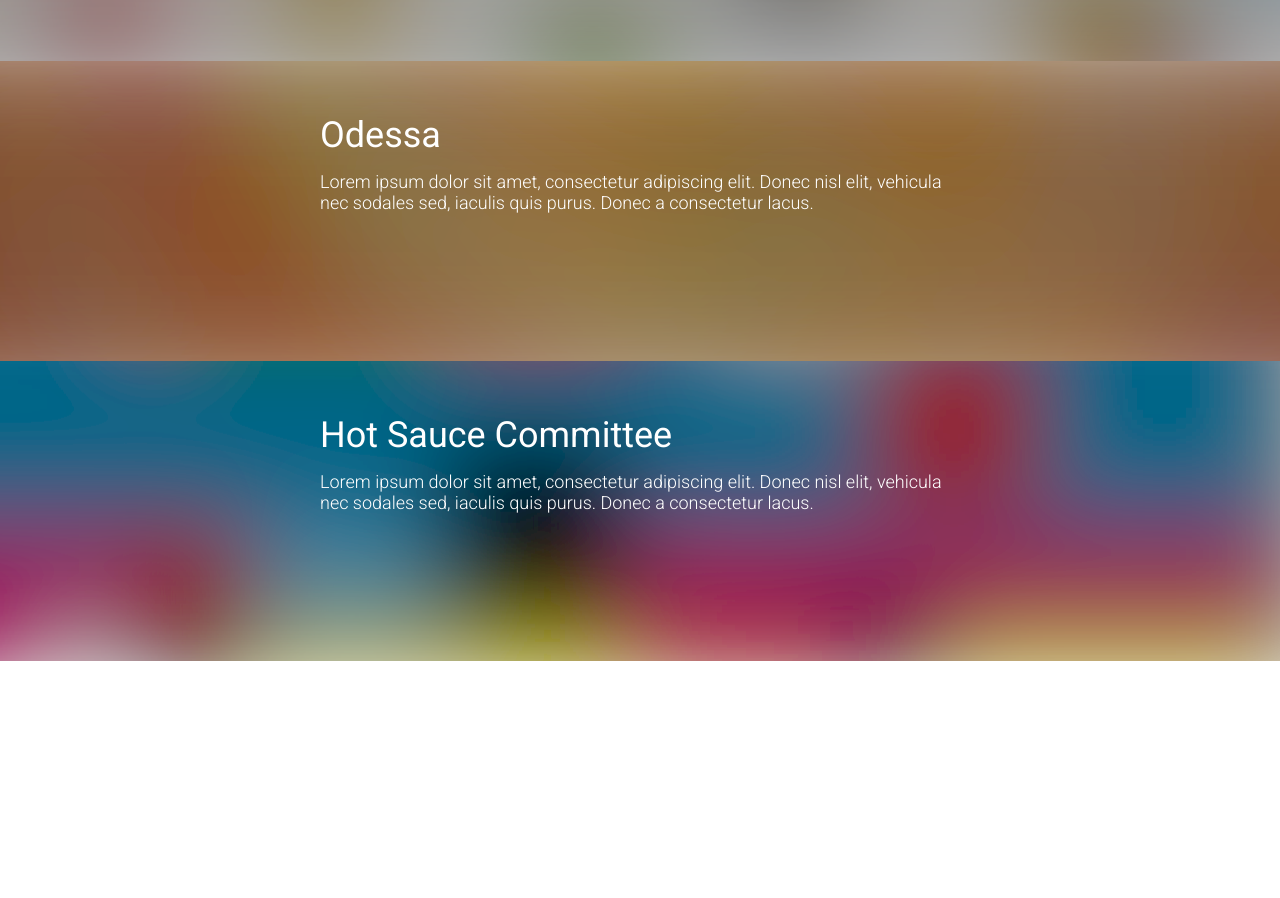
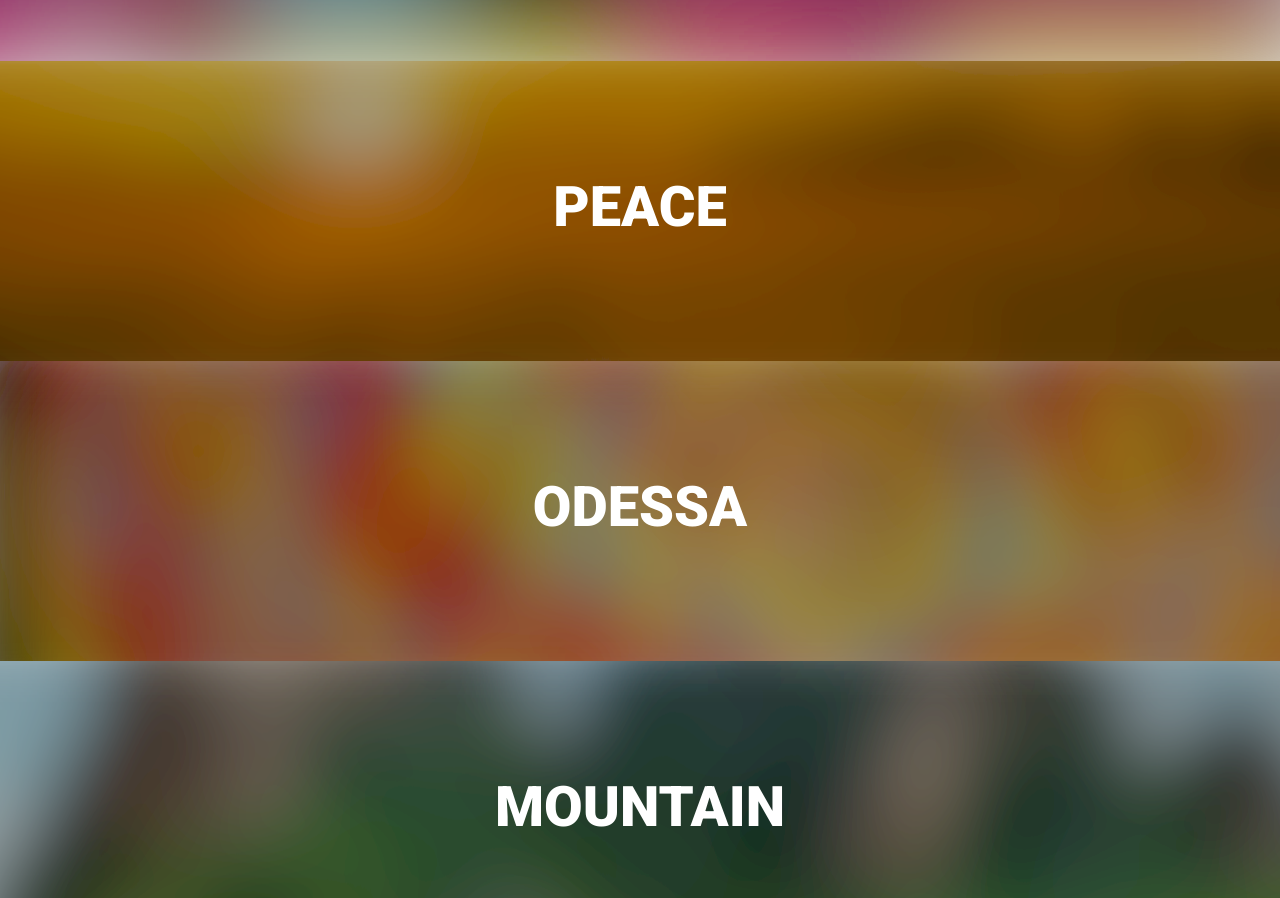
Before and after one commit to tomhallam/Blurr, a plain HTML site: page index.html in a window 1280 px wide. Shown: the part 669-1567 px from the top of the page. Before the commit the page ends 1330 px from the top, so only its background shows below. Drawn offline with nearby package versions, Linux system fonts and the light colour scheme.

Commit message:
Updated demo page

```diff
--- a/index.html
+++ b/index.html
@@ -25,23 +25,15 @@
 
             .has-blurr > div {
                 color: #fff;
-                font-size: 36px;
+                font-size: 56px;
+                font-weight: 900;
                 width: 50%;
-                margin: 3% auto;
+                text-align: center;
+                text-transform: uppercase;
+                line-height: 180px;
+                margin: 0 auto;
             }
 
-            p {
-                margin: 0;
-                font-size: 18px;
-                font-weight: 300;
-            }
-
-            p.large {
-                font-size: 36px;
-                margin-bottom: 15px;
-                margin-top: 15px;
-                font-weight: 400;
-            }
 
         </style>
     </head>
@@ -49,10 +41,13 @@
 
         <div class='header'>BLURR Demo</div>
         <div id="demo-container">
-            <div data-href="example_images/caribou.jpg" data-sharpness="80"><div><p class="large">Can't Do Without You</p><p>Lorem ipsum dolor sit amet, consectetur adipiscing elit. Donec nisl elit, vehicula nec sodales sed, iaculis quis purus. Donec a consectetur lacus. </p></div></div>
-            <div data-href="example_images/warning.jpg" data-sharpness="50"><div><p class="large">The Warning</p><p>Lorem ipsum dolor sit amet, consectetur adipiscing elit. Donec nisl elit, vehicula nec sodales sed, iaculis quis purus. Donec a consectetur lacus. </p></div></div>
-            <div data-href="example_images/odessa.jpg" data-sharpness="40"><div><p class="large">Odessa</p><p>Lorem ipsum dolor sit amet, consectetur adipiscing elit. Donec nisl elit, vehicula nec sodales sed, iaculis quis purus. Donec a consectetur lacus. </p></div></div>
-            <div data-href="example_images/hotsauce.jpg" data-sharpness="60" data-offsetx='-150' data-offsety='-40'><div><p class="large">Hot Sauce Committee</p><p>Lorem ipsum dolor sit amet, consectetur adipiscing elit. Donec nisl elit, vehicula nec sodales sed, iaculis quis purus. Donec a consectetur lacus. </p></div></div>
+            <div data-href="example_images/caribou.jpg" data-sharpness="70"><div><p class="large">Can't Do Without You</p></div></div>
+            <div data-href="example_images/hotsauce.jpg" data-sharpness="50" data-offsetx='-150' data-offsety='-40'><div><p class="large">Hot Sauce Committee</p></div></div>
+            <div data-href="example_images/image3.jpg" data-sharpness="70"><div><p class="large">Peace</p></div></div>
+            <div data-href="example_images/odessa.jpg" data-sharpness="70" data-offsetx='150'><div><p class="large">Odessa</p></div></div>
+            <div data-href="example_images/beach.jpg" data-sharpness="70" data-offsety="00"><div><p class="large">Mountain</p></div></div>
+            <div data-href="example_images/image.jpg" data-sharpness="70"><div><p class="large">Summer</p></div></div>
+            <div data-href="example_images/image2.jpg" data-sharpness="70"><div><p class="large">Red Field</p></div></div>
         </div>
 
         <script src="//cdnjs.cloudflare.com/ajax/libs/jquery/2.1.1/jquery.min.js"></script>
```
Also changed, not shown: example_images/eraser.jpg (deleted), example_images/warning.jpg (deleted).
